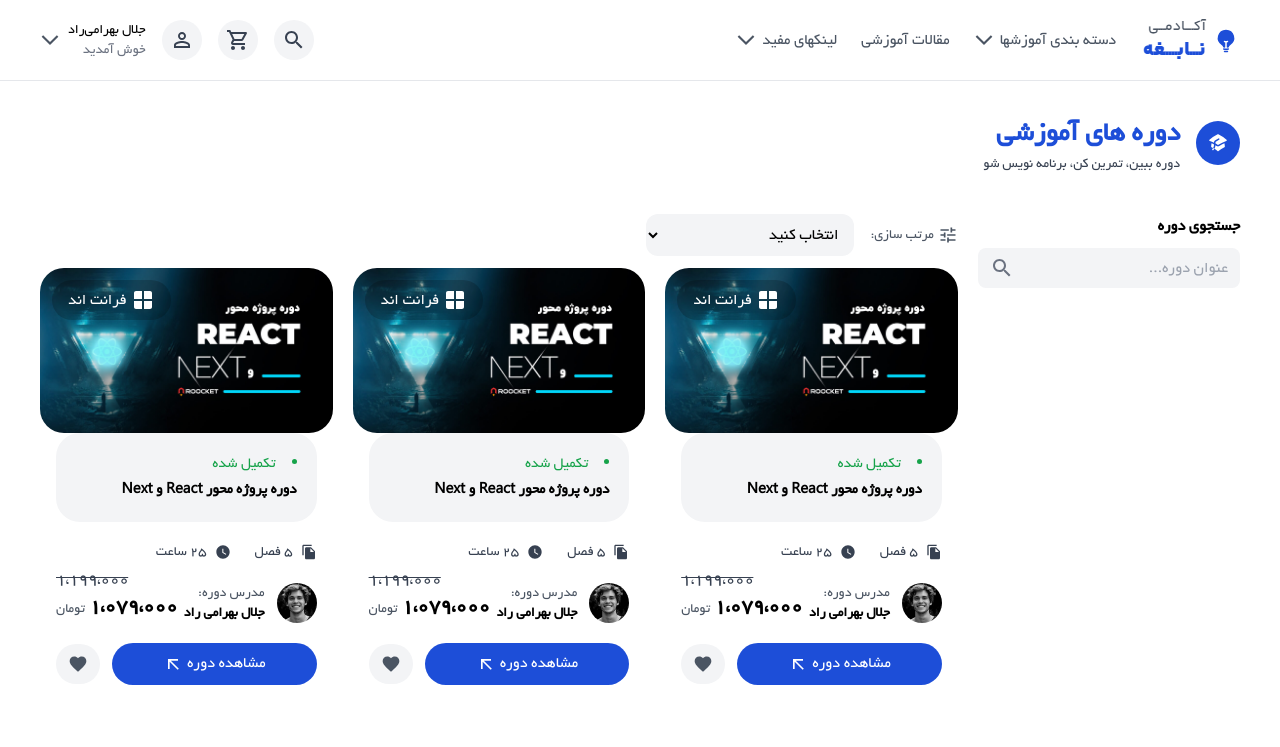
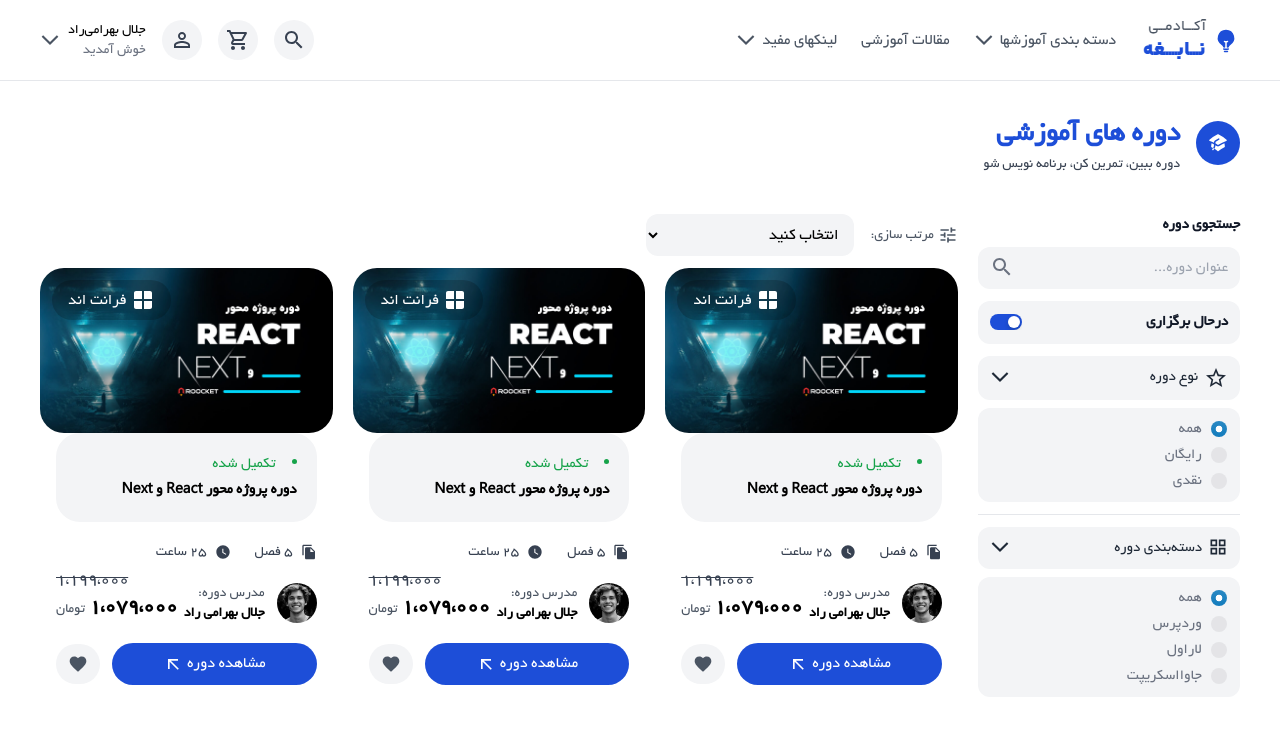
Before and after one commit to parsaes85/nabeghe, a Next.js app: page /courses in a window 1280 px wide. Shown: the top 747 px of the page. Built offline with nearby package versions, Linux system fonts and the light colour scheme.

Commit message:
complete filters in shop page

```diff
--- a/components/templates/Courses/Filters.js
+++ b/components/templates/Courses/Filters.js
@@ -1,20 +1,227 @@
 import React from "react";
 import SearchIcon from "@mui/icons-material/Search";
+import { styled } from "@mui/material/styles";
+import Switch from "@mui/material/Switch";
+import ArrowForwardIosIcon from "@mui/icons-material/ArrowForwardIos";
+import StarBorderIcon from "@mui/icons-material/StarBorder";
+import GridViewOutlinedIcon from "@mui/icons-material/GridViewOutlined";
+import Radio from "@mui/material/Radio";
+import RadioGroup from "@mui/material/RadioGroup";
+import FormControlLabel from "@mui/material/FormControlLabel";
+
+const AntSwitch = styled(Switch)(({ theme }) => ({
+  width: 32,
+  height: 16,
+  padding: 0,
+  display: "flex",
+  "&:active": {
+    "& .MuiSwitch-thumb": {
+      width: 15,
+    },
+    "& .MuiSwitch-switchBase.Mui-checked": {
+      transform: "translateX(9px)",
+    },
+  },
+  "& .MuiSwitch-switchBase": {
+    padding: 2,
+    "&.Mui-checked": {
+      transform: "translateX(16px)",
+      color: "#fff",
+      "& + .MuiSwitch-track": {
+        opacity: 1,
+        backgroundColor: "#1d4ed8",
+        ...theme.applyStyles("dark", {
+          backgroundColor: "#1d4ed8",
+        }),
+      },
+    },
+  },
+  "& .MuiSwitch-thumb": {
+    boxShadow: "0 2px 4px 0 rgb(0 35 11 / 20%)",
+    width: 12,
+    height: 12,
+    borderRadius: 6,
+    transition: theme.transitions.create(["width"], {
+      duration: 200,
+    }),
+  },
+  "& .MuiSwitch-track": {
+    borderRadius: 16 / 2,
+    opacity: 1,
+    backgroundColor: "rgba(0,0,0,.25)",
+    boxSizing: "border-box",
+    ...theme.applyStyles("dark", {
+      backgroundColor: "rgba(255,255,255,.35)",
+    }),
+  },
+}));
+
+const BpIcon = styled("span")(({ theme }) => ({
+  borderRadius: "50%",
+  width: 16,
+  height: 16,
+  backgroundColor: "#e4e4e7",
+  ".Mui-focusVisible &": {
+    outline: "2px auto rgba(19,124,189,.6)",
+    outlineOffset: 2,
+  },
+  "input:disabled ~ &": {
+    boxShadow: "none",
+    background: "rgba(206,217,224,.5)",
+    ...theme.applyStyles("dark", {
+      background: "rgba(57,75,89,.5)",
+    }),
+  },
+  ...theme.applyStyles("dark", {
+    boxShadow: "0 0 0 1px rgb(16 22 26 / 40%)",
+    backgroundColor: "#394b59",
+    backgroundImage:
+      "linear-gradient(180deg,hsla(0,0%,100%,.05),hsla(0,0%,100%,0))",
+  }),
+}));
+
+const BpCheckedIcon = styled(BpIcon)({
+  backgroundColor: "#137cbd",
+  backgroundImage:
+    "linear-gradient(180deg,hsla(0,0%,100%,.1),hsla(0,0%,100%,0))",
+  "&::before": {
+    display: "block",
+    width: 16,
+    height: 16,
+    backgroundImage: "radial-gradient(#fff,#fff 28%,transparent 32%)",
+    content: '""',
+  },
+  "input:hover ~ &": {
+    backgroundColor: "#106ba3",
+  },
+});
+
+// Inspired by blueprintjs
+function BpRadio(props) {
+  return (
+    <Radio
+      disableRipple
+      color="default"
+      checkedIcon={<BpCheckedIcon />}
+      icon={<BpIcon />}
+      {...props}
+    />
+  );
+}
 
 function Filters() {
   return (
-    <div className="sticky top-24">
+    <div className="sticky top-24 space-y-3 text-[15px]">
       <div>
-        <h4 className="font-bold mb-2.5">جستجوی دوره</h4>
+        <h4 className="font-bold text-gray-900 mb-2.5">جستجوی دوره</h4>
         <div className="relative">
           <input
             type="text"
             placeholder="عنوان دوره..."
-            className="bg-gray-100 rounded-lg px-3 py-2 w-full"
+            className="bg-gray-100 rounded-xl px-3 py-2.5 w-full"
           />
           <span className="absolute left-3 top-2 text-gray-500">
             <SearchIcon />
           </span>
+        </div>
+      </div>
+      <div className="bg-gray-100 rounded-xl px-3 py-2.5 flex justify-between items-center cursor-pointer">
+        <h4 className="font-bold text-gray-900">درحال برگزاری</h4>
+        <AntSwitch defaultChecked inputProps={{ "aria-label": "ant design" }} />
+      </div>
+      <div>
+        <div className="bg-gray-100 rounded-xl px-3 py-2.5 flex justify-between items-center cursor-pointer text-gray-800 hover:text-primaryBlue transition-all">
+          <div className="flex gap-1.5 items-center">
+            <span>
+              <StarBorderIcon />
+            </span>
+            <h4>نوع دوره</h4>
+          </div>
+          <span>
+            <ArrowForwardIosIcon fontSize="small" className="rotate-90" />
+          </span>
+        </div>
+        <div className="bg-gray-100 rounded-xl mt-2 py-1">
+          <RadioGroup
+            defaultValue="all"
+            aria-labelledby="demo-customized-radios"
+            name="customized-radios"
+            className="-mr-3 -space-y-2"
+          >
+            <FormControlLabel
+              value="all"
+              control={<BpRadio />}
+              label={
+                <p className="font-Yekan text-[15px] text-gray-500">همه</p>
+              }
+            />
+            <FormControlLabel
+              value="free"
+              control={<BpRadio />}
+              label={
+                <p className="font-Yekan text-[15px] text-gray-500">رایگان</p>
+              }
+            />
+            <FormControlLabel
+              value="money"
+              control={<BpRadio />}
+              label={
+                <p className="font-Yekan text-[15px] text-gray-500">نقدی</p>
+              }
+            />
+          </RadioGroup>
+        </div>
+      </div>
+      <div className="border-t pt-3">
+        <div className="bg-gray-100 rounded-xl px-3 py-2.5 flex justify-between items-center cursor-pointer text-gray-800 hover:text-primaryBlue transition-all">
+          <div className="flex gap-1.5 items-center">
+            <span>
+              <GridViewOutlinedIcon fontSize="small" />
+            </span>
+            <h4>دسته‌بندی دوره</h4>
+          </div>
+          <span>
+            <ArrowForwardIosIcon fontSize="small" className="rotate-90" />
+          </span>
+        </div>
+        <div className="bg-gray-100 rounded-xl mt-2 py-1">
+          <RadioGroup
+            defaultValue="all"
+            aria-labelledby="demo-customized-radios"
+            name="customized-radios"
+            className="-mr-3 -space-y-2"
+          >
+            <FormControlLabel
+              value="all"
+              control={<BpRadio />}
+              label={
+                <p className="font-Yekan text-[15px] text-gray-500">همه</p>
+              }
+            />
+            <FormControlLabel
+              value="wordpress"
+              control={<BpRadio />}
+              label={
+                <p className="font-Yekan text-[15px] text-gray-500">وردپرس</p>
+              }
+            />
+            <FormControlLabel
+              value="laravel"
+              control={<BpRadio />}
+              label={
+                <p className="font-Yekan text-[15px] text-gray-500">لاراول</p>
+              }
+            />
+            <FormControlLabel
+              value="javascript"
+              control={<BpRadio />}
+              label={
+                <p className="font-Yekan text-[15px] text-gray-500">
+                  جاوااسکریپت
+                </p>
+              }
+            />
+          </RadioGroup>
         </div>
       </div>
     </div>
--- a/components/templates/Courses/Main.js
+++ b/components/templates/Courses/Main.js
@@ -1,3 +1,4 @@
+"use client"
 import React from "react";
 import Filters from "./Filters";
 import CoursesList from "./CoursesList";
```
